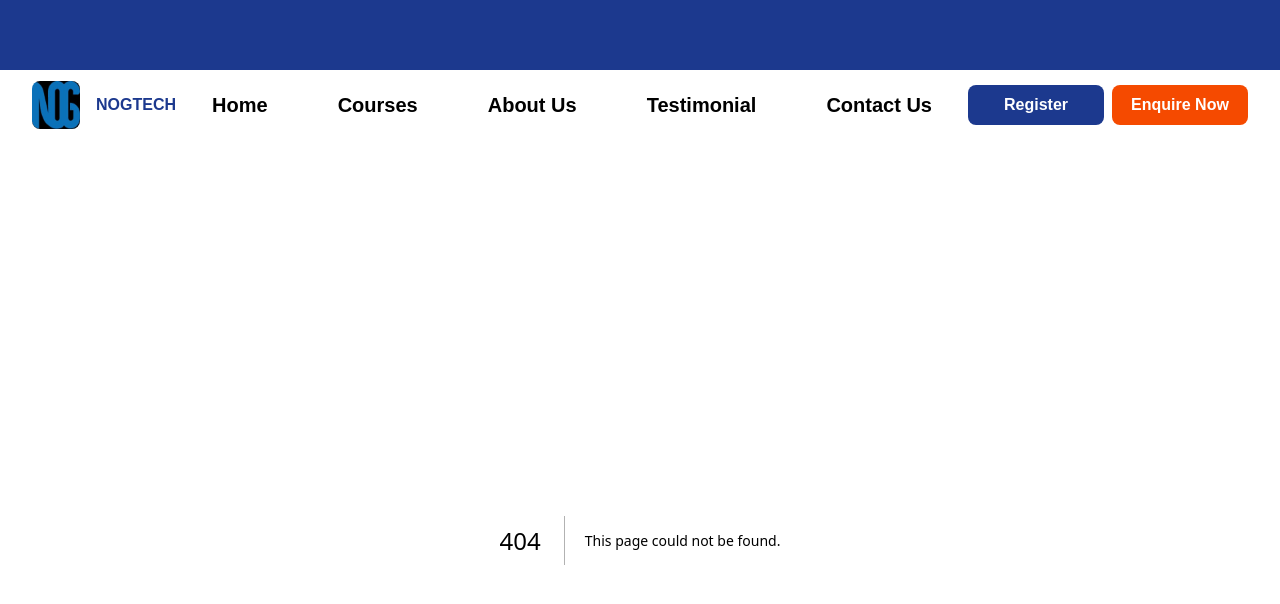
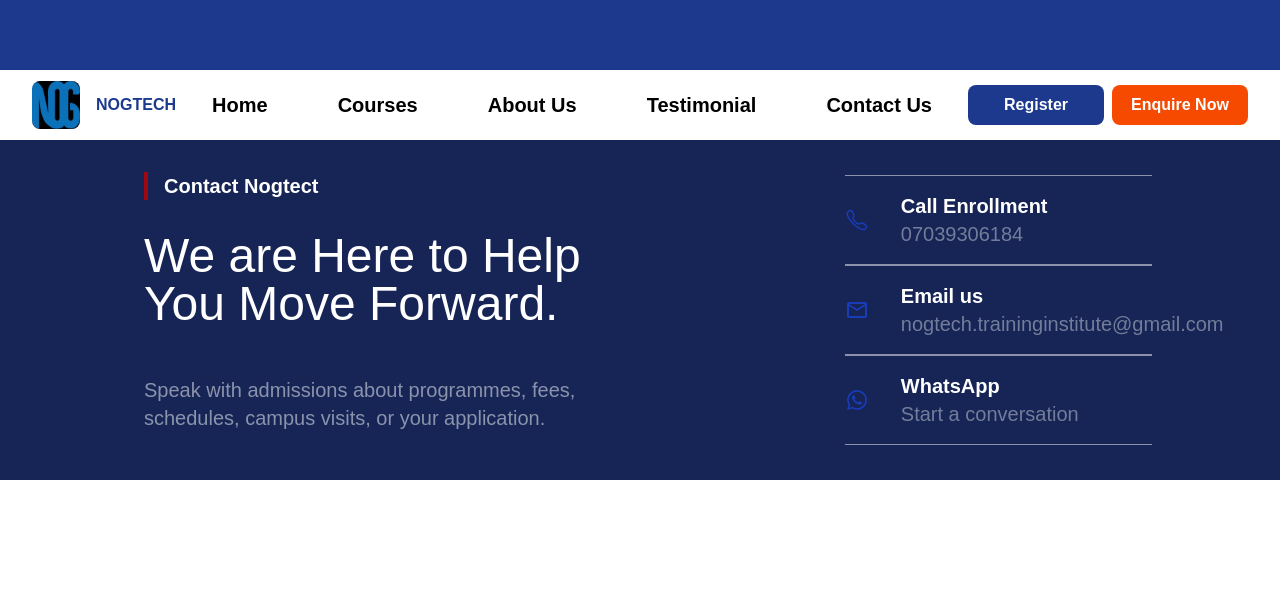
Before and after one commit to Ngalaka/nogtech, a Next.js app: page /contact in a window 1280 px wide. Before the commit this address had no page. Shown: the top 604 px of the page. Built offline with nearby package versions, Linux system fonts and the light colour scheme.

Commit message:
contact feature

```diff
--- /dev/null
+++ b/src/app/contact/page.jsx
@@ -0,0 +1,124 @@
+import Link from "next/link";
+import React from "react";
+import { FaWhatsapp } from "react-icons/fa6";
+import { IoCallOutline } from "react-icons/io5";
+import { MdOutlineEmail } from "react-icons/md";
+import { MdWhatsapp } from "react-icons/md";
+export default function page() {
+  const phoneNumber = "2349159533474";
+
+  // // The message that appears automatically
+  const message =
+    "Hello NOGTECH, I would like to know more about your digital skills training programs.";
+
+  // Generate the WhatsApp URL
+  const whatsappURL = `https://wa.me/${phoneNumber}?text=${encodeURIComponent(
+    message,
+  )}`;
+
+// Your NOGTECH email address
+
+const emailAddress = "nogtech.traininginstitute@gmail.com";
+
+// Default email subject
+  const subject = "Enquiry About NOGTECH Training";
+
+  // Default email message
+  const body =
+    "Hello NOGTECH, I would like to know more about your digital skills training programs.";
+
+  // Create the Gmail compose URL
+  const gmailURL = `https://mail.google.com/mail/?view=cm&fs=1&to=${encodeURIComponent(
+    emailAddress
+  )}&su=${encodeURIComponent(subject)}&body=${encodeURIComponent(body)}`;
+
+  return (
+    <>
+      <div className="w-full h-auto bg-blue-950 py-8">
+        {/* contact section */}
+        <div className="w-[80%] h-auto flex justify-between items-center gap-4 m-auto ">
+          <div className="w-[50%] h-auto px-4 ">
+            <div className="border-l-4 border-red-800 bg-transparent">
+              <h1 className="text-xl font-extrabold text-white px-4">
+                Contact Nogtect
+              </h1>
+            </div>
+
+            <div className="w-full h-auto py-8 ">
+              <h1 className="font-normal text-5xl text-white">
+                We are Here to Help You Move Forward.
+              </h1>
+            </div>
+
+            <div className="py-4">
+              <p className="text-white/50 text-xl ">
+                Speak with admissions about programmes, fees, schedules, campus
+                visits, or your application.
+              </p>
+            </div>
+          </div>
+          {/* contact details */}
+          <div className="w-[30%] h-auto">
+            {/* call */}
+            <div className="flex justify-stretch items-center gap-8 border-y border-white/50 py-4">
+              <span className="block font-extrabold text-blue-800 text-2xl">
+                <IoCallOutline />
+              </span>
+              <div>
+                <span className="block font-bold text-white text-xl">
+                  Call Enrollment
+                </span>
+                <span className="block text-white/40 text-xl font-normal">
+                  07039306184
+                </span>
+              </div>
+            </div>
+
+            {/* email */}
+            <div className="flex justify-stretch items-center gap-8 border-y border-white/50 py-4">
+              <span className="block font-extrabold text-blue-800 text-2xl">
+                <MdOutlineEmail />
+              </span>
+              <div>
+
+                 <Link
+          href={gmailURL}
+          target="_blank"
+          rel="noopener noreferrer"
+        >
+         <span className="block font-bold text-white text-xl">
+                  Email us
+                </span>
+                <span className="block text-white/40 text-xl font-normal">
+                  nogtech.traininginstitute@gmail.com
+                </span>
+        </Link>
+              </div>
+            </div>
+
+            {/* whatsapp */}
+            <div className="flex justify-stretch items-center gap-8 border-y border-white/50 py-4">
+              <span className="block font-extrabold text-blue-800 text-2xl">
+                <MdWhatsapp />
+              </span>
+              <div>
+                <Link
+                  href={whatsappURL}
+                  target="_blank"
+                  rel="noopener noreferrer"
+                >
+                  <span className="block font-bold text-white text-xl">
+                    WhatsApp
+                  </span>
+                  <span className="block text-white/40 text-xl font-normal">
+                    Start a conversation
+                  </span>
+                </Link>
+              </div>
+            </div>
+          </div>
+        </div>
+      </div>
+    </>
+  );
+}
```
